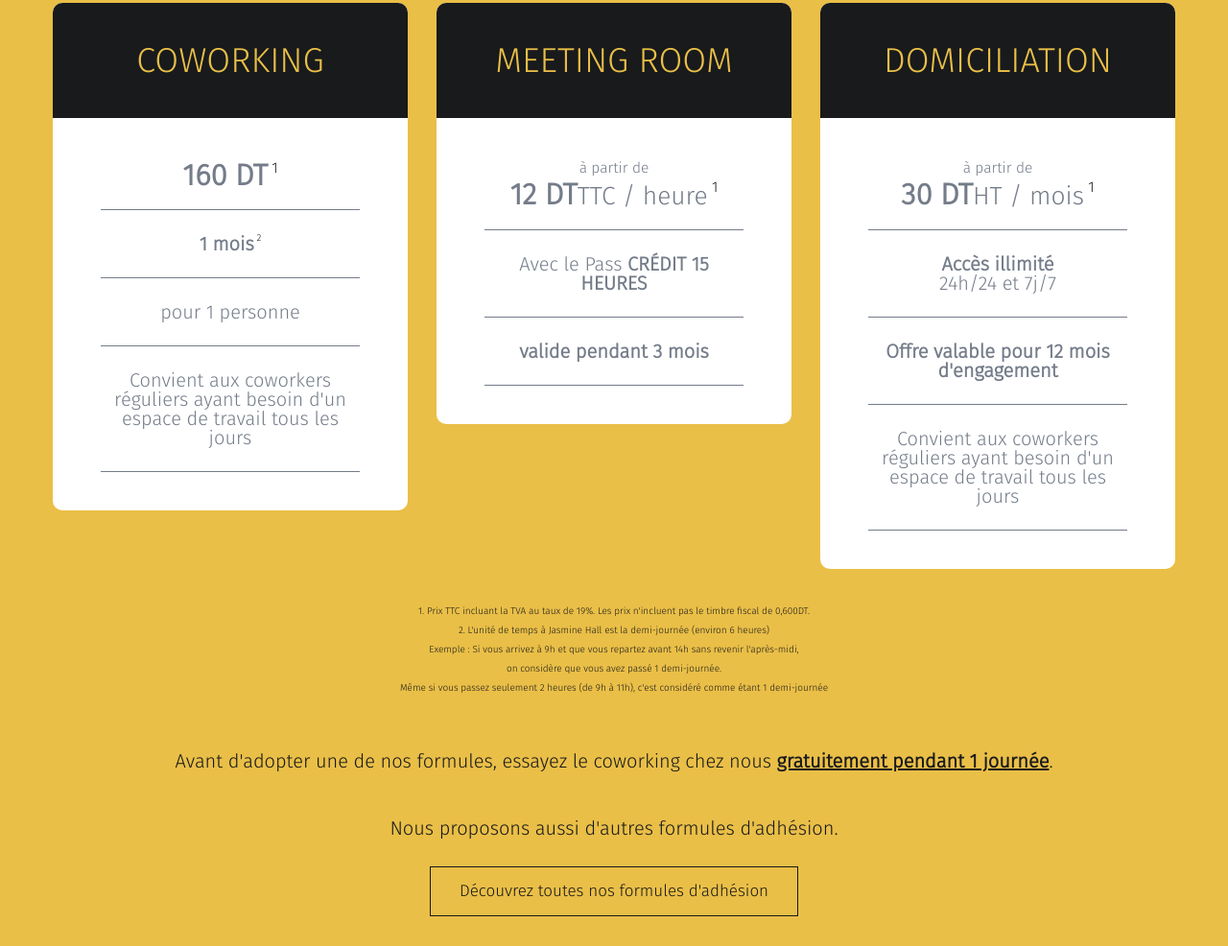
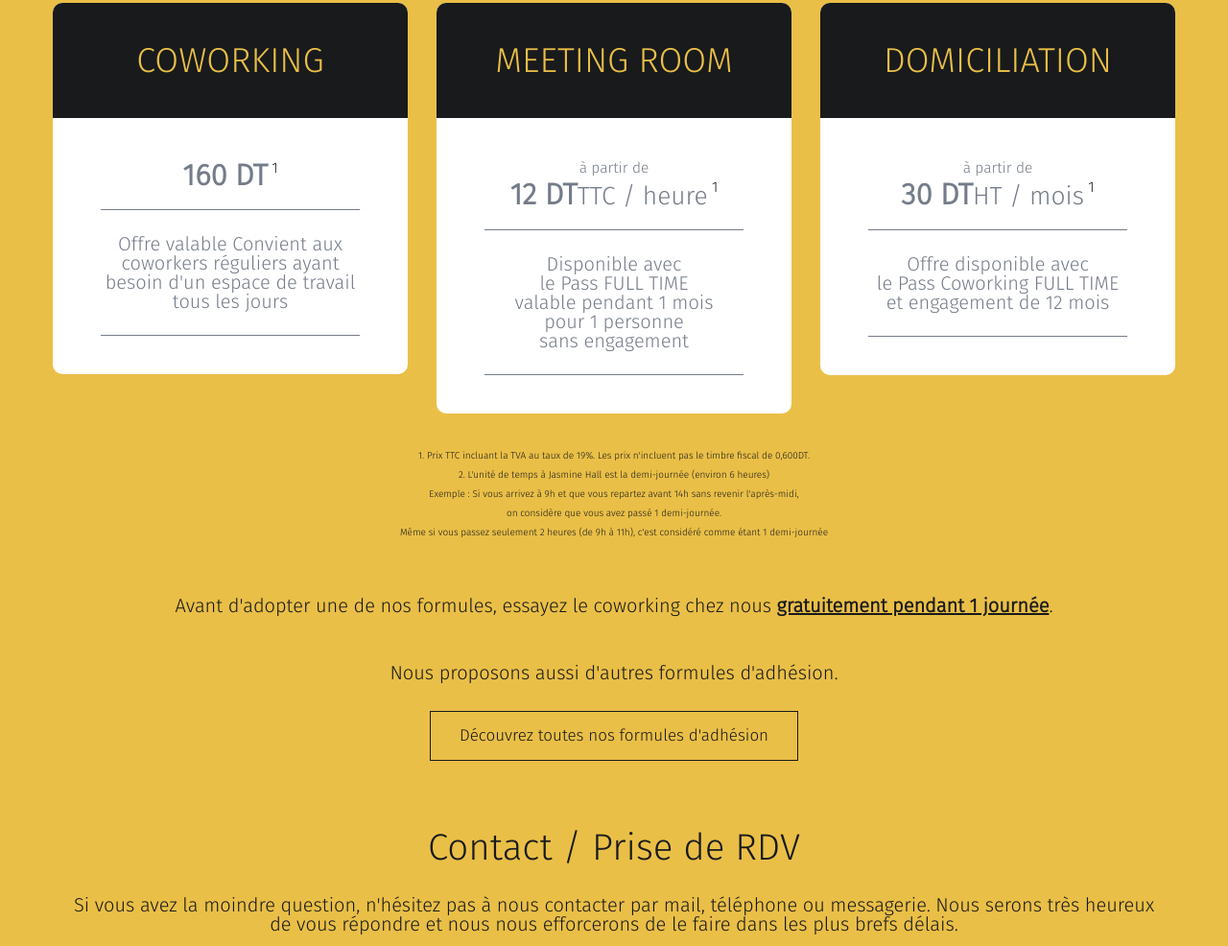
Before and after one commit to akramdhane/jasminehall.org, a plain HTML site: page index.html in a window 1280 px wide. Shown: the part 3499-4485 px from the top of the page at 96% size. Drawn offline with Linux system fonts and the light colour scheme; some packages are replaced by stand-ins of ours.

Commit message:
Update index.html

```diff
--- a/index.html
+++ b/index.html
@@ -447,9 +447,9 @@ Jasmine Hall donne envie aux gens d'y venir et d'y rester.</p>
                         <h3>Coworking</h3>
                         <ul class="list">
                             <li class="price"><strong>160 DT</strong><span class= "asterisque"><a href="#asterisque1"> 1</a></span></li>
-                            <li><strong>1 mois</strong><span class= "asterisque"><a href="#asterisque2"> 2</a></span></li>
-                            <li>pour 1 personne</li>
-                            <li>Convient aux coworkers réguliers ayant besoin d'un espace de travail tous les jours</li>
+                            <li>
+				Offre valable
+				    Convient aux coworkers réguliers ayant besoin d'un espace de travail tous les jours</li>
                         <!-- <a href="#" class="button button-ps">Souscrire au Pass PART TIME</a> -->
                     </div>
 
@@ -457,22 +457,32 @@ Jasmine Hall donne envie aux gens d'y venir et d'y rester.</p>
                         <h3>Meeting Room</h3>
                         <ul class="list">
                             <li class="price"><span class= "asterisque">à partir de </span></br><strong>12 DT</strong><small>TTC / heure</small><span class= "asterisque"><a href="#asterisque1"> 1</a></span></li>
-                            <li>Avec le Pass <strong>CRÉDIT 15 HEURES</strong></li>
-                            <li><strong>valide pendant 3 mois</strong></br></li>
+                            <li>
+				Disponible avec </br>
+				le Pass FULL TIME</br>
+				valable pendant 1 mois</br>
+				pour 1 personne</br>
+				sans engagement
+			    </li>
                         </ul>
-                        </ul>
+
                         <!-- <a href="#" class="button button-ps">Souscrire au Pass FULL TIME</a> -->
                     </div>
 
                                         <div class="span4 price-column">
                         <h3>Domiciliation</h3>
                         <ul class="list">
-                            <li class="price"><span class= "asterisque">à partir de </span></br><strong>30 DT</strong><small>HT / mois</small><span class= "asterisque"><a href="#asterisque1"> 1</a></span></li>
-                            <li><strong>Accès illimité</strong></br>24h/24 et 7j/7</li>
-                            <li><strong>Offre valable pour 12 mois d'engagement</strong></li>
-                            <li>Convient aux coworkers réguliers ayant besoin d'un espace de travail tous les jours</li>
+                            <li class="price">
+				<span class= "asterisque">à partir de </span></br>
+			  	<strong>30 DT</strong><small>HT / mois</small><span class= "asterisque"><a href="#asterisque1"> 1</a></span>
+			</li>
+                            <li>
+				Offre disponible avec</br>
+				le Pass Coworking FULL TIME</br>
+				et engagement de 12 mois
+			    </li>
                         </ul>
-                        </ul>
+
                         <!-- <a href="#" class="button button-ps">Souscrire au Pass FULL TIME</a> -->
                     </div>
 
```
